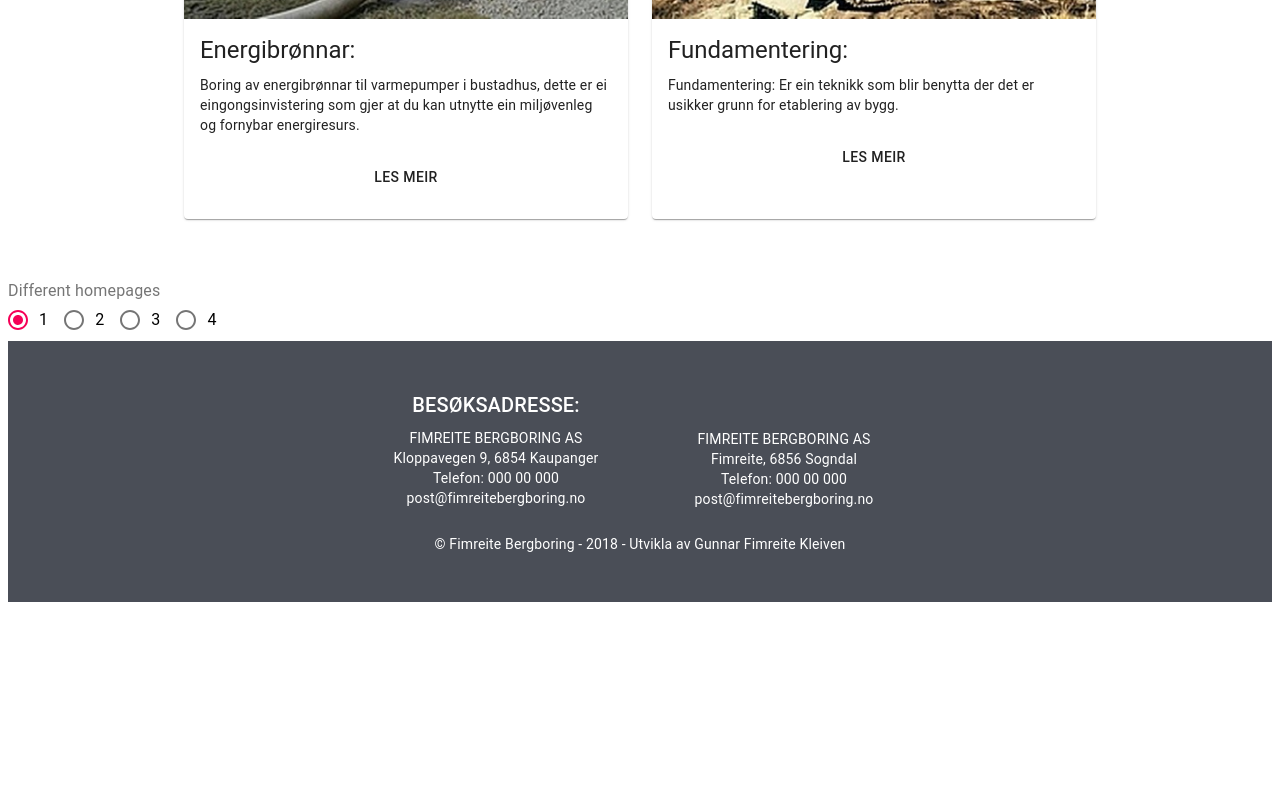
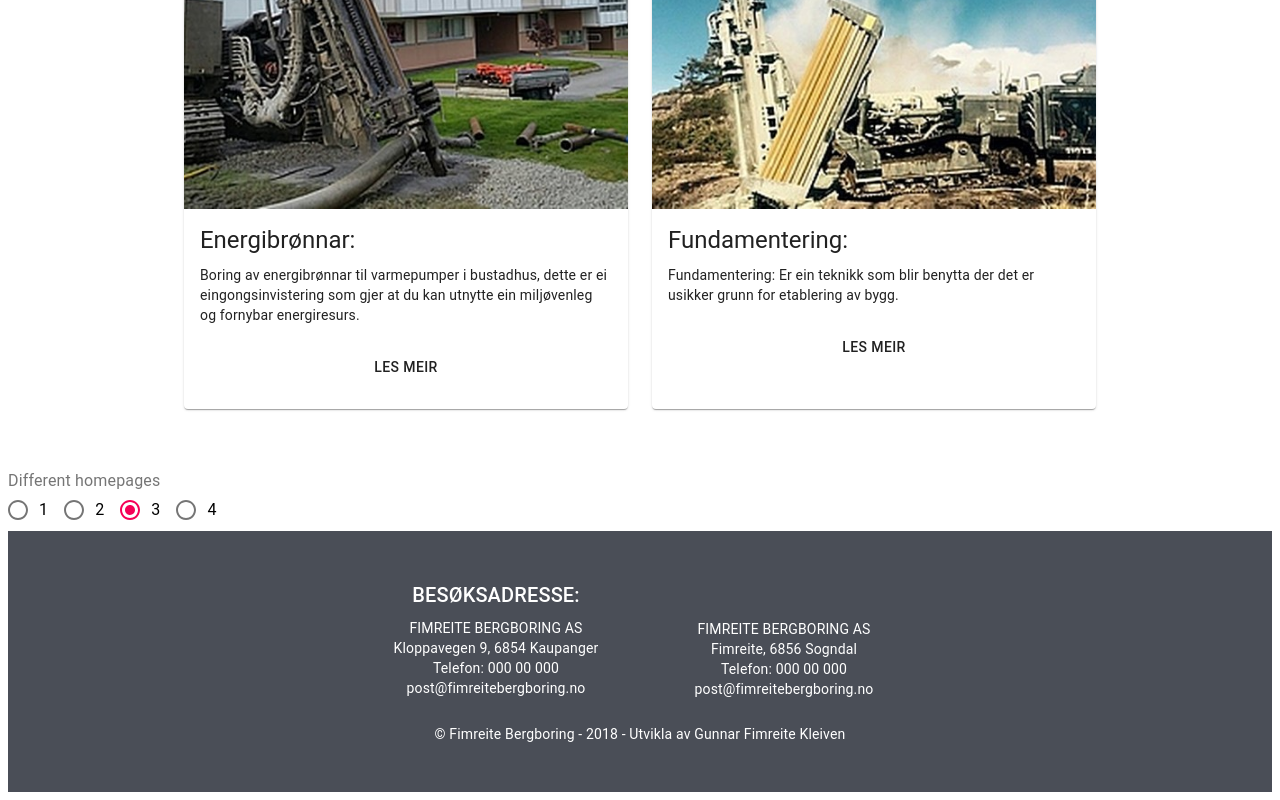
Before and after one commit to gunnarkleiven/FimreiteBergboring, a React (Create React App) app in the folder my-app/: page / in a window 1280 px wide. Shown: the part 1516-2316 px from the top of the page. Before the commit the page ends 2126 px from the top, so only its background shows below. Built offline with nearby package versions, Linux system fonts and the light colour scheme.

Commit message:
Should fix bug where the carousel would pop down on load

```diff
--- a/my-app/src/components/Slideshow.tsx
+++ b/my-app/src/components/Slideshow.tsx
@@ -7,7 +7,7 @@ import image3 from '../assets/bilde3.jpeg';
 import image4 from '../assets/bilde4.jpeg';
 import Card from '@material-ui/core/Card';
 import CardMedia from '@material-ui/core/CardMedia';
-
+import Paper from '@material-ui/core/Paper';
 
 
 interface SlideshowSettings {
@@ -53,7 +53,7 @@ const Slideshow: React.FC = () => {
         animation: "fade",
         indicators: true,
         timeout: 500,
-        interval: 5000,
+        interval: 4000,
         navButtonsAlwaysVisible: false,
         navButtonsAlwaysInvisible: false,
         cycleNavigation: true,
--- a/my-app/src/pages/Home.tsx
+++ b/my-app/src/pages/Home.tsx
@@ -63,6 +63,7 @@ const useStyles = makeStyles((theme: Theme) =>
             backgroundSize: 'cover',
             backgroundRepeat: 'no-repeat',
             backgroundPosition: 'center',
+            height: 333,
         },
         paperWhite: {
             position: 'relative',
@@ -82,7 +83,7 @@ theme = responsiveFontSizes(theme);
 
 
 const HomePage: React.FunctionComponent<Props> = ({ pageName }) => {
-    const [radioValue, setRadioValue] = useState<string>("1");
+    const [radioValue, setRadioValue] = useState<string>("3");
     const [mobileView, setMobileView] = useState<boolean>(false);
 
     useEffect(() => {
@@ -198,11 +199,11 @@ const HomePage: React.FunctionComponent<Props> = ({ pageName }) => {
         else if (radioValue === "3") {
             return (
                 <div>
-                    <Paper className={classes.paper} elevation={0}>
+                    {!mobileView && <Paper className={classes.paper} elevation={0} square>
                         <Container maxWidth="md">
                             <Slideshow />
                         </Container>
-                    </Paper>
+                    </Paper>}
                     <Container maxWidth="sm">
                         <ThemeProvider theme={theme}>
                             <Typography variant="h6" align="center" paragraph>
```
